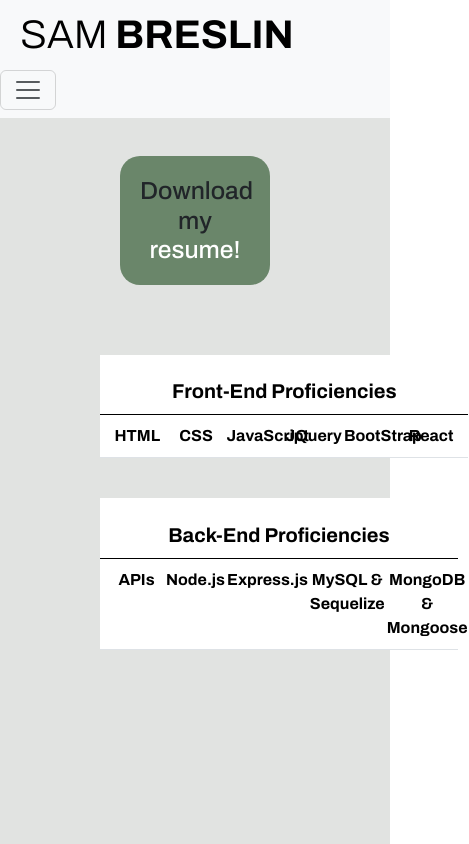
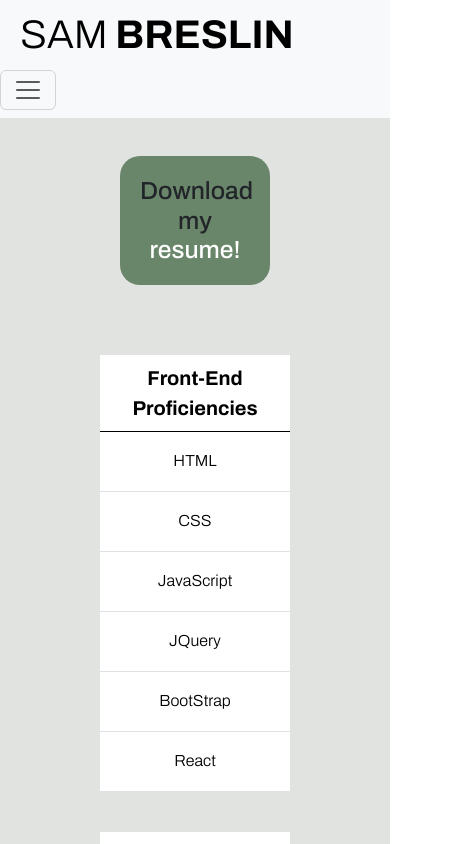
Before and after one commit to sambrez/react-portfolio, a React (Vite) app in the folder react-portfolio/: page /Resume in a window 390 px wide. Shown: the top 844 px of the page, 469 px wide, since content can reach past the window. Built offline with nearby package versions, Linux system fonts and the light colour scheme.

Commit message:
responsiveness updates to resume page

```diff
--- a/react-portfolio/src/pages/Resume.jsx
+++ b/react-portfolio/src/pages/Resume.jsx
@@ -14,44 +14,44 @@ function Resume() {
           resume!
         </a>
       </h2>
+      <div className="table-responsive">
         <table className="table">
           <thead>
             <tr className='one'>
-            <th  className='front' scope="col">Front-End Proficiencies</th>
+              <th className='front' scope="col">Front-End Proficiencies</th>
             </tr>
           </thead>
           <tbody>
             <tr>
-            <th className='list' scope="row">
-            <td className='col-2'>HTML</td>
-            <td className='col-2'>CSS</td>
-            <td className='col-2'>JavaScript</td>
-            <td className='col-2'>JQuery</td>
-            <td className='col-2'>BootStrap</td>
-            <td className='col-2'>React</td>
-            </th>
+              <td className='list'>HTML</td>
+              <td className='list'>CSS</td>
+              <td className='list'>JavaScript</td>
+              <td className='list'>JQuery</td>
+              <td className='list'>BootStrap</td>
+              <td className='list'>React</td>
             </tr>
           </tbody>
         </table>
-      <br/>
+      </div>
+      <br />
+      <div className="table-responsive">
         <table className="table">
           <thead>
             <tr className='one'>
-            <th  className='front' scope="col">Back-End Proficiencies</th>
+              <th className='front' scope="col">Back-End Proficiencies</th>
             </tr>
           </thead>
           <tbody>
             <tr>
-            <th className='list' scope="row">
-            <td className='col-2'>APIs</td>
-            <td className='col'>Node.js</td>
-            <td className='col'>Express.js</td>
-            <td className='col'>MySQL & Sequelize</td>
-            <td className='col'>MongoDB & Mongoose</td>
-            </th>
+              <td className='list'>APIs</td>
+              <td className='list'>Node.js</td>
+              <td className='list'>Express.js</td>
+              <td className='list'>MySQL & Sequelize</td>
+              <td className='list'>MongoDB & Mongoose</td>
             </tr>
           </tbody>
         </table>
+      </div>
     </>
   );
 }
--- a/react-portfolio/src/styles/Resume.css
+++ b/react-portfolio/src/styles/Resume.css
@@ -31,9 +31,30 @@
   text-align: center;
   table-layout: fixed;
   display: flex;
+  justify-content: center;
+  width: 100%;
+  height: 60px;
+  margin: auto;
+  padding: 40px;
 }
 
 #back {
   text-align: center;
   width: 100%;
 }
+
+.table-responsive {
+  overflow-x: auto;
+}
+
+.table {
+  width: 100%;
+  border-collapse: collapse;
+}
+
+.table tbody td {
+  display: flex;
+  align-items: center;
+  justify-content: center;
+  word-break: break-word;
+}
```
Lines whose indentation alone changed are shown as unchanged.
